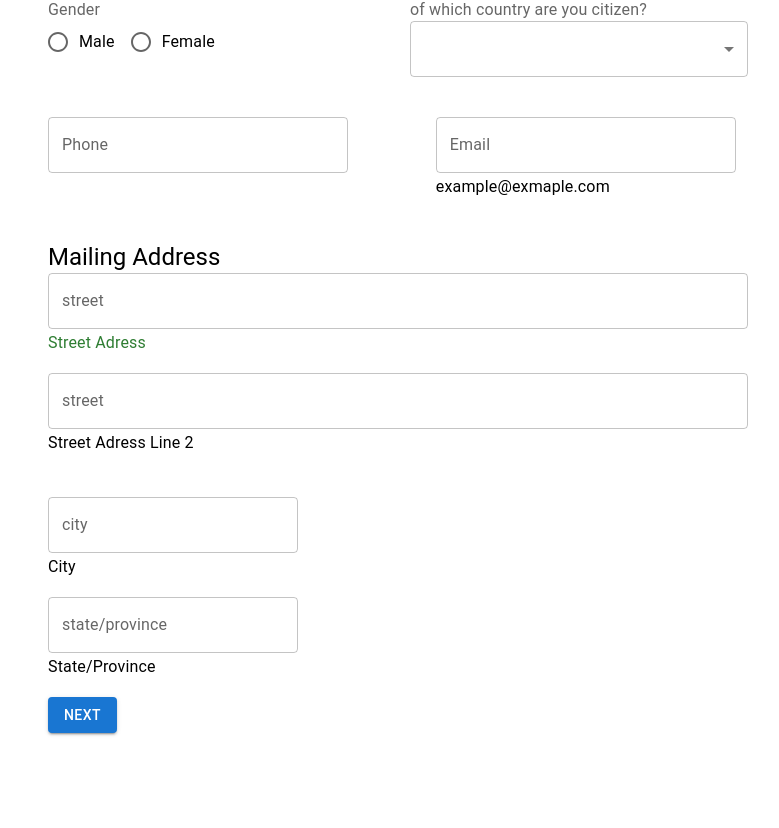
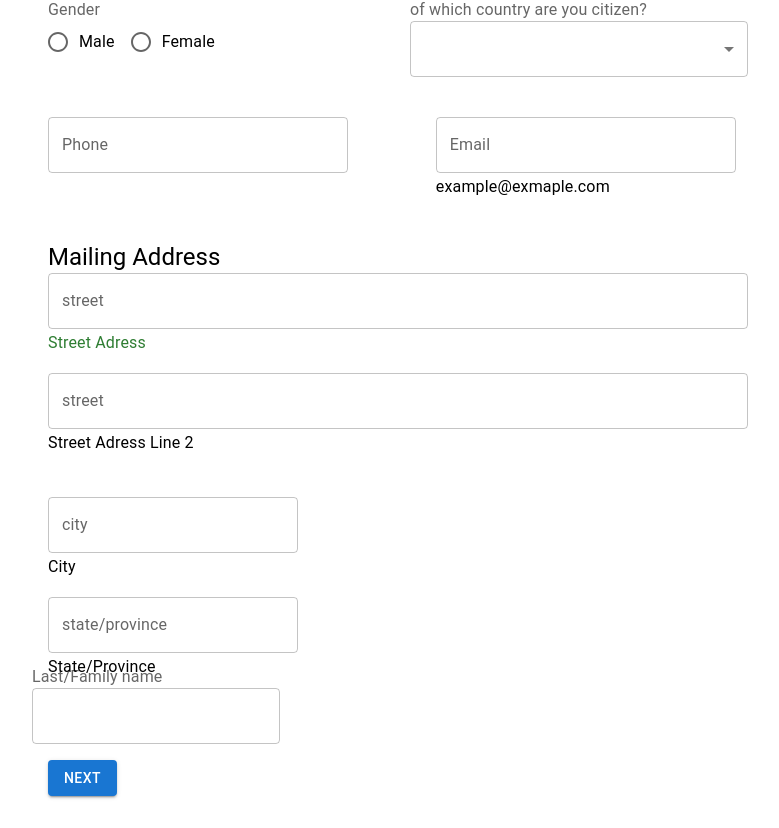
Before and after one commit to saidazimov720/react-17, a React (Create React App) app: page / in a window 1280 px wide. Shown: the part 345-1173 px from the top of the page, without its empty margins (242-1021 px from the left). Before the commit the page ends 1110 px from the top, so only its background shows below. Built offline with nearby package versions, Linux system fonts and the light colour scheme.

Commit message:
experimental method

```diff
--- a/src/components/Form.tsx
+++ b/src/components/Form.tsx
@@ -1,5 +1,6 @@
 import React from "react";
-import { useForm } from "react-hook-form";
+import { useForm, Control, Controller } from "react-hook-form";
+import { render } from '@testing-library/react';
 import {
     Box,
     Grid,
@@ -15,13 +16,16 @@ import {
     Typography,
     FormLabel,
 } from "@mui/material";
+import { error } from "console";
+
+// const {control} =useForm();
 
 interface AdmissionProps {
     onSubmit: (data: Record<string, any>) => void;
 }
 
 const AdmissionForm: React.FC<AdmissionProps> = ({ onSubmit }) => {
-    const { handleSubmit, register } = useForm();
+    const { handleSubmit, register, formState:{errors}, control } = useForm();
 
     return (
         <Box sx={{ maxWidth: 700, margin: '0 auto', padding: '2rem' }}>
@@ -140,6 +144,19 @@ const AdmissionForm: React.FC<AdmissionProps> = ({ onSubmit }) => {
                     </Grid>
                 </Grid>
 
+                <Grid container spacing={2}>
+                    <Controller
+                    name="lastName"
+                    control={control}
+                    render={({field}) =>(
+                        <FormControl>
+                            <FormLabel>Last/Family name</FormLabel>
+                            <TextField variant="outlined" {...field} error={!!errors["lastName"]} />
+                        </FormControl>
+                    )}
+                    />
+                </Grid>
+
 
                 <Grid item xs={12} mt={2}>
                     <Button type="submit" variant="contained" color="primary">
```
